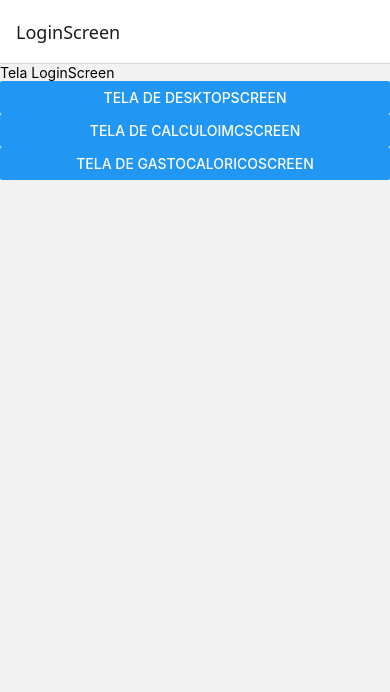
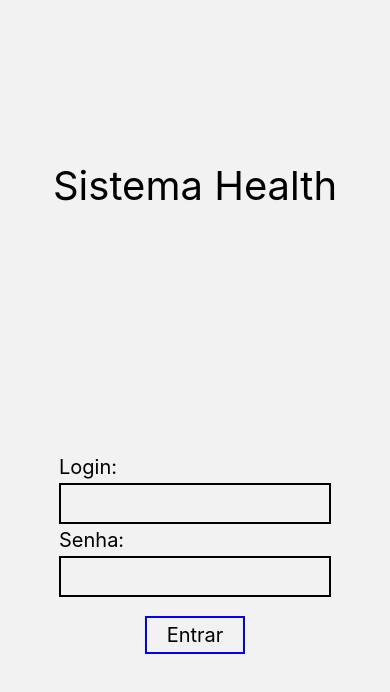
Before and after one commit to ArthurSoaresLima/Sistema_Heath, a React Native app: screen /LoginScreen in a window 390 px wide. Shown: the top 692 px of the page. Built offline with nearby package versions, Linux system fonts and the light colour scheme.

Commit message:
Crie a perfumaria e logia(base) da tela de login

```diff
--- a/App.js
+++ b/App.js
@@ -16,7 +16,7 @@ export default function App(){
   return(
     <NavigationContainer>
       <Stack.Navigator initialRouteName='LoginScreen'>
-        <Stack.Screen name='LoginScreen' component={LoginScreen} />
+        <Stack.Screen name='LoginScreen' component={LoginScreen} options={{ headerShown: false }} />
         <Stack.Screen name='DesktopScreen' component={DesktopScreen} />
         <Stack.Screen name='CalculoIMCScreen' component={CalculoIMCScreen} />
         <Stack.Screen name='GastoCaloricoScreen' component={GastoCaloricoScreen} />
--- a/src/screens/LoginScreen.js
+++ b/src/screens/LoginScreen.js
@@ -1,13 +1,87 @@
-import { View,Text, Button, TextInput } from "react-native";
+import React from "react";
+import { View,Text, Button, TextInput, StyleSheet, TouchableOpacity } from "react-native";
+
+import { useState } from "react";
+
+
+
 
 export default function LoginScreen({navigation}){
+    const [Login, setLogin] = useState()
+    const [Senha, setSenha] = useState()
+    const [Aviso, setAviso] = useState()
+
+    const entrada = () => {
+        if(Login == "admin" && Senha == "123456"){
+            navigation.navigate ("DesktopScreen");
+        }else{
+            setAviso("Login ou senha inválidos!!")
+        }
+    }
     return(
-        <View>
-            <Text >Tela LoginScreen</Text>
-            <Button title="Tela de DesktopScreen" onPress={() => navigation.navigate('DesktopScreen')} />
-            <Button title="Tela de CalculoIMCScreen" onPress={() => navigation.navigate('CalculoIMCScreen')} />
-            <Button title="Tela de GastoCaloricoScreen" onPress={() => navigation.navigate('GastoCaloricoScreen')} />
+        <View style={styles.areaTotal}>
+            <View style={styles.areaTI}>
+            <Text style={styles.titulo}>Sistema Health</Text>
+            <Text style={styles}>{Aviso}</Text>
+            </View>
 
+            <View style={styles.item2}>
+                <Text style={styles.fonte}>Login:</Text>
+                <TextInput style={styles.caixaT} value={Login} onChangeText={(v1) => setLogin(v1)} />
+                <Text style={styles.fonte}>Senha:</Text>
+                <TextInput style={styles.caixaT} value={Senha} onChangeText={(v2) => setSenha(v2)} />
+                <View style={styles.aspa}>
+                <TouchableOpacity style={styles.botao} onPress={entrada}>
+                    <Text style={styles.fonte}>Entrar</Text>
+                </TouchableOpacity>
+                </View>
+            </View>
         </View>
     )
 }
+
+const styles = StyleSheet.create({
+    areaTotal: {
+        alignItems: 'center',     // centraliza horizontalmente
+        backgroundColor: '#f2f2f2',
+
+        marginLeft: 'auto',
+        marginRight: 'auto',
+        height: '100%',
+        width: 300,
+    },
+    titulo:{
+        fontSize: 40,
+    },
+    areaTI:{
+
+        marginBottom: 70,
+        margin: 'auto',
+    },
+    fonte:{
+        fontSize: 20,
+    },
+    botao:{
+        borderWidth: 2,
+        alignItems: 'center',
+        justifyContent: 'center',
+        borderColor: 'blue',
+        margin: 'auto',
+        padding: 5,
+        width: 100,
+    },
+    aspa:{
+        padding: 15,
+    },
+    caixaT:{
+        borderWidth: 2,
+        padding: 10,
+    },
+    item2:{
+        margin: 'auto',
+        width: '100%',
+        gap: 4,
+        padding: 14,
+    },
+
+})
```
